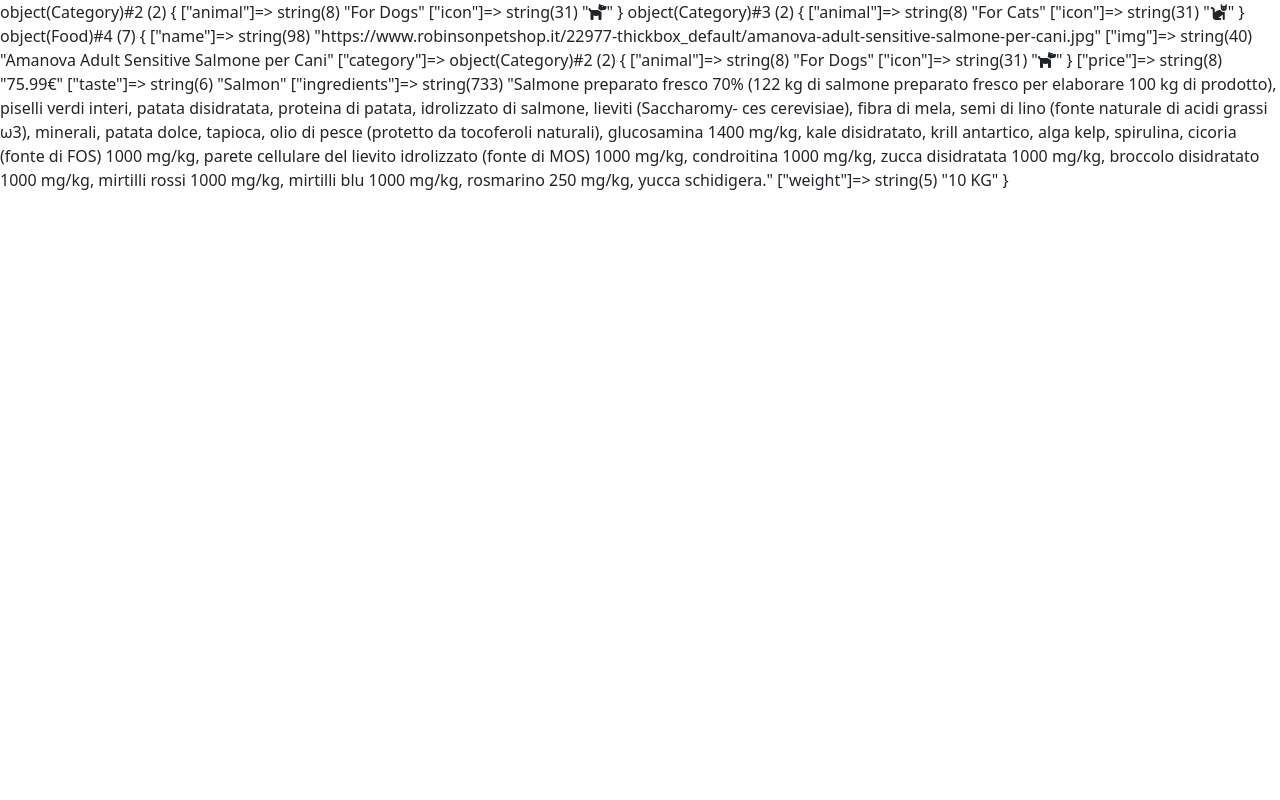
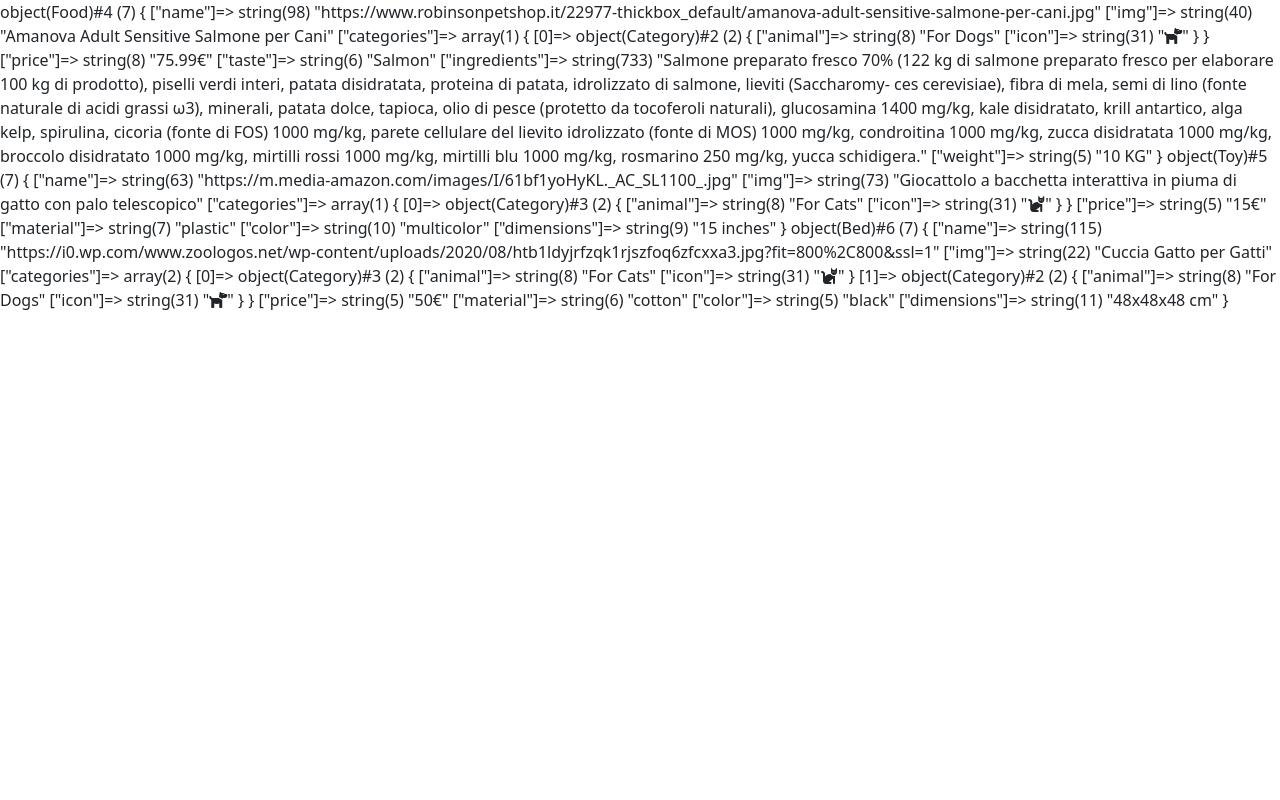
Before and after one commit to andreacagnina/php-oop-2, a PHP site: page / in a window 1280 px wide. Run offline with PHP 8.4, Linux system fonts and the light colour scheme; some libraries are stand-ins or nearby versions.

Commit message:
[feat] mod category in array to use in bed

```diff
--- a/index.php
+++ b/index.php
@@ -14,24 +14,32 @@ class Category
 $dogs = new Category('For Dogs', '<i class="fa-solid fa-dog"></i>');
 $cats = new Category('For Cats', '<i class="fa-solid fa-cat"></i>');
 
-var_dump($dogs);
-var_dump($cats);
+// var_dump($dogs);
+// var_dump($cats);
 
 
 class PetsProduct
 {
     public $name;
     public $img;
-    public $category;
+    public $categories = [];
     public $price;
 
 
-    function __construct($name, $img, Category $category, $price)
+    function __construct($name, $img, array $categories, $price)
     {
         $this->img = $img;
         $this->name = $name;
-        $this->category = $category;
+        $this->categories = $categories;
         $this->price = $price;
+    }
+    function getAllCategories()
+    {
+        $caneEgatto = [];
+        foreach ($this->categories as $category) {
+            $caneEgatto[] = $category->animal . " " . $category->icon;
+        }
+        return implode(', ', $caneEgatto);
     }
 }
 
@@ -41,7 +49,7 @@ class Food extends PetsProduct
     public $ingredients;
     public $weight;
 
-    function __construct($img, $name, Category $category, $taste, $ingredients, $weight, $price)
+    function __construct($img, $name, array $category, $taste, $ingredients, $weight, $price)
     {
         parent::__construct($img, $name, $category, $price);
         $this->taste = $taste;
@@ -50,8 +58,43 @@ class Food extends PetsProduct
     }
 }
 
-$croccantiniAlSalmone = new Food('https://www.robinsonpetshop.it/22977-thickbox_default/amanova-adult-sensitive-salmone-per-cani.jpg', 'Amanova Adult Sensitive Salmone per Cani', $dogs, 'Salmon', 'Salmone preparato fresco 70% (122 kg di salmone preparato fresco per elaborare 100 kg di prodotto), piselli verdi interi, patata disidratata, proteina di patata, idrolizzato di salmone, lieviti (Saccharomy- ces cerevisiae), fibra di mela, semi di lino (fonte naturale di acidi grassi ω3), minerali, patata dolce, tapioca, olio di pesce (protetto da tocoferoli naturali), glucosamina 1400 mg/kg, kale disidratato, krill antartico, alga kelp, spirulina, cicoria (fonte di FOS) 1000 mg/kg, parete cellulare del lievito idrolizzato (fonte di MOS) 1000 mg/kg, condroitina 1000 mg/kg, zucca disidratata 1000 mg/kg, broccolo disidratato 1000 mg/kg, mirtilli rossi 1000 mg/kg, mirtilli blu 1000 mg/kg, rosmarino 250 mg/kg, yucca schidigera.', '10 KG', '75.99€');
+$croccantiniAlSalmone = new Food('https://www.robinsonpetshop.it/22977-thickbox_default/amanova-adult-sensitive-salmone-per-cani.jpg', 'Amanova Adult Sensitive Salmone per Cani', [$dogs], 'Salmon', 'Salmone preparato fresco 70% (122 kg di salmone preparato fresco per elaborare 100 kg di prodotto), piselli verdi interi, patata disidratata, proteina di patata, idrolizzato di salmone, lieviti (Saccharomy- ces cerevisiae), fibra di mela, semi di lino (fonte naturale di acidi grassi ω3), minerali, patata dolce, tapioca, olio di pesce (protetto da tocoferoli naturali), glucosamina 1400 mg/kg, kale disidratato, krill antartico, alga kelp, spirulina, cicoria (fonte di FOS) 1000 mg/kg, parete cellulare del lievito idrolizzato (fonte di MOS) 1000 mg/kg, condroitina 1000 mg/kg, zucca disidratata 1000 mg/kg, broccolo disidratato 1000 mg/kg, mirtilli rossi 1000 mg/kg, mirtilli blu 1000 mg/kg, rosmarino 250 mg/kg, yucca schidigera.', '10 KG', '75.99€');
 var_dump($croccantiniAlSalmone);
+
+class Toy extends PetsProduct
+{
+    public $material;
+    public $color;
+    public $dimensions;
+
+    function __construct($img, $name, array $category, $material, $color, $dimensions, $price)
+    {
+        parent::__construct($img, $name, $category, $price);
+        $this->material = $material;
+        $this->color = $color;
+        $this->dimensions = $dimensions;
+    }
+}
+
+$bacchettaPiuma = new Toy('https://m.media-amazon.com/images/I/61bf1yoHyKL._AC_SL1100_.jpg', 'Giocattolo a bacchetta interattiva in piuma di gatto con palo telescopico', [$cats], 'plastic', 'multicolor', '15 inches', '15€');
+var_dump($bacchettaPiuma);
+
+class Bed extends PetsProduct
+{
+    public $material;
+    public $color;
+    public $dimensions;
+
+    function __construct($img, $name, array $category, $material, $color, $dimensions, $price)
+    {
+        parent::__construct($img, $name, $category, $price);
+        $this->material = $material;
+        $this->color = $color;
+        $this->dimensions = $dimensions;
+    }
+}
+$cucciaMorbida = new Bed('https://i0.wp.com/www.zoologos.net/wp-content/uploads/2020/08/htb1ldyjrfzqk1rjszfoq6zfcxxa3.jpg?fit=800%2C800&ssl=1', 'Cuccia Gatto per Gatti', [$cats, $dogs], 'cotton', 'black', '48x48x48 cm', '50€');
+var_dump($cucciaMorbida)
 
 
 ?>
```
